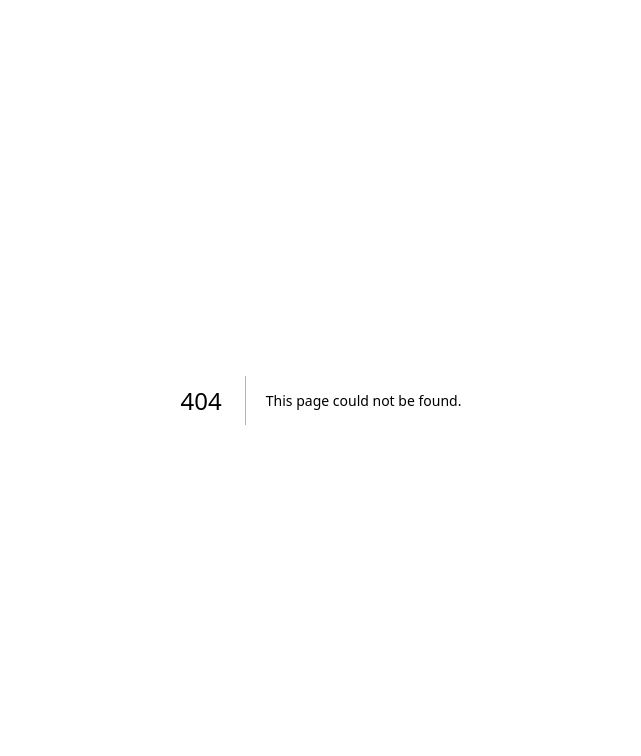
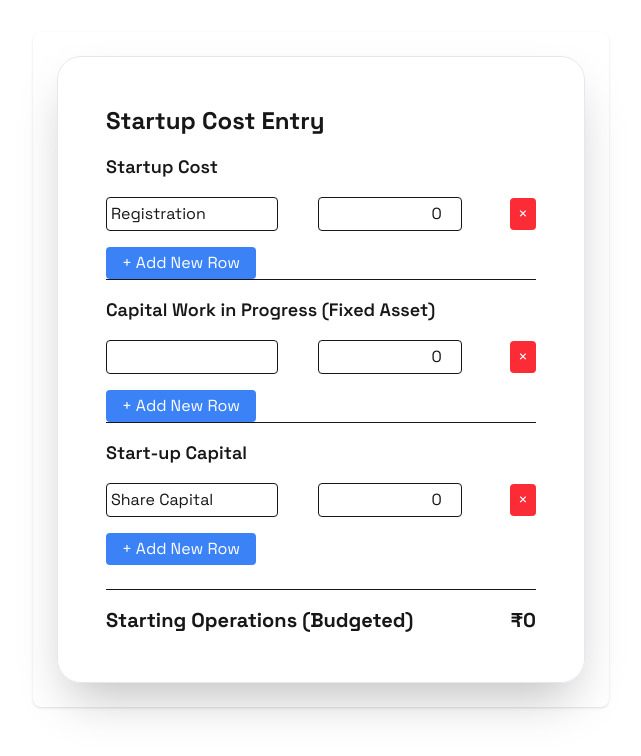
Before and after one commit to manuemmanuel/StartUp-Risk-Assessment, a Next.js app: page /startup_cost in a window 1280 px wide. Before the commit this address had no page. Shown: the top 756 px of the page, without its empty margins (319-960 px from the left). Built offline with nearby package versions, Linux system fonts and the light colour scheme.

Commit message:
start-up cost

```diff
--- /dev/null
+++ b/src/app/startup_cost/page.tsx
@@ -0,0 +1,10 @@
+// StartUp-Risk-Assessmenent/src/app/assessment/page.tsx
+import StartupCostForm from "@/components/startup_cost";
+
+export default function AssessmentPage() {
+  return (
+    <main className="p-8">
+      <StartupCostForm />
+    </main>
+  );
+}
--- /dev/null
+++ b/src/components/startup_cost.tsx
@@ -0,0 +1,143 @@
+"use client";
+import { useState } from "react";
+
+type CostRow = { label: string; value: number };
+
+type Group = {
+  title: string;
+  key: string;
+  defaultLabel: string;
+};
+
+const groups: Group[] = [
+  { title: "Startup Cost", key: "startupCost", defaultLabel: " " },
+  {
+    title: "Capital Work in Progress (Fixed Asset)",
+    key: "capWork",
+    defaultLabel: " ",
+  },
+  {
+    title: "Start-up Capital",
+    key: "startUpCapital",
+    defaultLabel: " ",
+  },
+];
+
+const initialRows: Record<string, CostRow[]> = {
+  startupCost: [{ label: "Registration", value: 0 }],
+  capWork: [{ label: "", value: 0 }],
+  startUpCapital: [{ label: "Share Capital", value: 0 }],
+};
+
+export default function StartupCostForm() {
+  const [rows, setRows] = useState(initialRows);
+
+  // Find the value for calculation
+  const getValue = (groupKey: string, label: string) =>
+    rows[groupKey].find((row) => row.label === label)?.value || 0;
+
+  // For calculation
+  const startupCap = getValue("startUpCapital", "Start-up Capital");
+  const capWork = getValue("capWork", "Capital Work in Progress (Fixed Asset)");
+  const registration = getValue("startupCost", "Registration");
+  const startingOps = startupCap - (capWork + registration);
+
+  // For total (all values)
+  const total = Object.values(rows)
+    .flat()
+    .reduce((sum, row) => sum + row.value, 0);
+
+  // Handlers
+  const handleChange = (
+    groupKey: string,
+    idx: number,
+    field: "label" | "value",
+    value: string
+  ) => {
+    setRows((prev) => {
+      const updated = [...prev[groupKey]];
+      if (field === "value") {
+        updated[idx].value = Math.max(0, parseInt(value) || 0);
+      } else {
+        updated[idx].label = value;
+      }
+      return { ...prev, [groupKey]: updated };
+    });
+  };
+
+  const handleAddRow = (groupKey: string, defaultLabel: string) => {
+    setRows((prev) => ({
+      ...prev,
+      [groupKey]: [...prev[groupKey], { label: defaultLabel, value: 0 }],
+    }));
+  };
+
+  const handleRemoveRow = (groupKey: string, idx: number) => {
+    setRows((prev) => {
+      const updated = [...prev[groupKey]];
+      updated.splice(idx, 1);
+      return { ...prev, [groupKey]: updated };
+    });
+  };
+
+  return (
+    <div className="max-w-xl mx-auto p-6 shadow rounded-lg ">
+      <div className="w-full max-w-2xl rounded-3xl shadow-2xl border border-border bg-background/90 backdrop-blur-lg p-8 sm:p-12">
+        <h1 className="text-2xl font-bold mb-4">Startup Cost Entry</h1>
+        <form className="divide-y">
+          {groups.map((group, groupIdx) => (
+            <div
+              key={group.key}
+              className={groupIdx < groups.length - 1 ? "mb-4" : ""}
+            >
+              <h2 className="text-lg font-semibold mb-2">{group.title}</h2>
+              {rows[group.key].map((row, idx) => (
+                <div
+                  key={idx}
+                  className="flex items-center justify-between py-2 gap-2"
+                >
+                  <input
+                    type="text"
+                    className="border rounded p-1 w-2/5"
+                    value={row.label}
+                    onChange={(e) =>
+                      handleChange(group.key, idx, "label", e.target.value)
+                    }
+                  />
+                  <input
+                    type="number"
+                    min={0}
+                    className="border rounded p-1 w-1/3 text-right"
+                    value={row.value}
+                    onChange={(e) =>
+                      handleChange(group.key, idx, "value", e.target.value)
+                    }
+                  />
+                  <button
+                    type="button"
+                    className="ml-2 px-2 py-1 bg-red-500 text-white rounded"
+                    onClick={() => handleRemoveRow(group.key, idx)}
+                    aria-label="Remove row"
+                  >
+                    ×
+                  </button>
+                </div>
+              ))}
+              <button
+                type="button"
+                className="mt-2 px-4 py-1 bg-primary text-white rounded"
+                onClick={() => handleAddRow(group.key, group.defaultLabel)}
+              >
+                + Add New Row
+              </button>
+            </div>
+          ))}
+        </form>
+        <div className="flex justify-between mt-6 text-xl font-bold border-t pt-4">
+          <span>Starting Operations (Budgeted)</span>
+          <span>₹{startingOps.toLocaleString("en-IN")}</span>
+        </div>
+      </div>
+    </div>
+  );
+}
```
